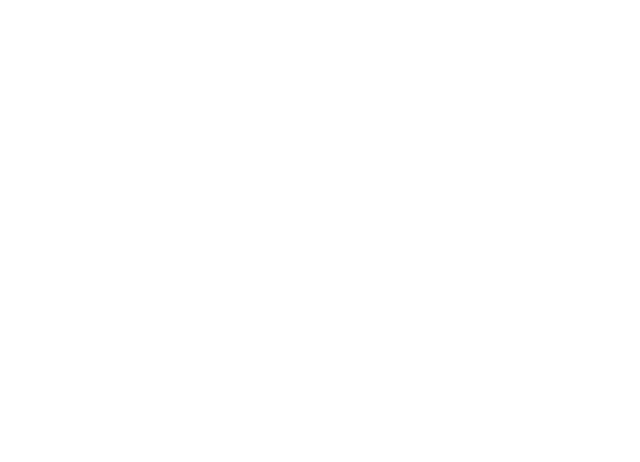
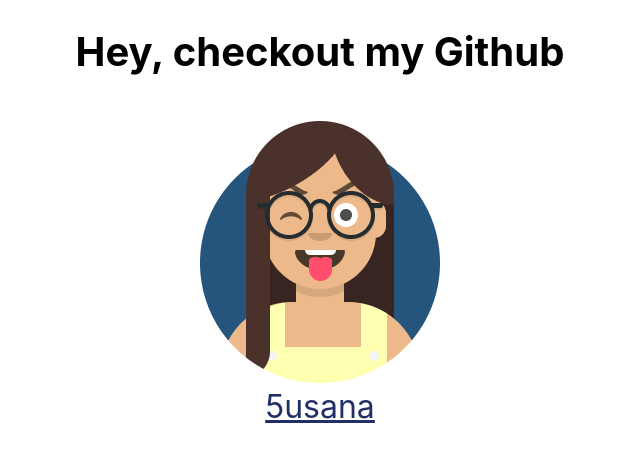
Before and after one commit to 5usana/first-ecom, a React (Create React App) app in the folder first-ecom/: page /CreatorProfile in a window 1280 px wide. Before the commit this address had no page. Shown: the top 462 px of the page, without its empty margins (320-960 px from the left). Built offline with nearby package versions, Linux system fonts and the light colour scheme.

Commit message:
started CreatorProfile with links to Github account & LinkedIn

```diff
--- /dev/null
+++ b/first-ecom/src/components/CreatorProfile.js
@@ -0,0 +1,53 @@
+import React from 'react';
+import susana from '../images/avatar-susana.png';
+// import NavBar from './NavBar';
+import styled from 'styled-components';
+
+const HeaderOne = styled.h1`
+	font-size: 2.5rem;
+	text-align: center;
+`;
+
+const Section = styled.section`
+	display: flex;
+	flex-flow: row wrap;
+`;
+
+const MyAvatar = styled.figure`
+	width: 280px;
+	margin: 0 auto;
+	margin-bottom: 24px;
+	text-align: center;
+
+	&.mobile {
+		width: 180px;
+	}
+`;
+
+const MyName = styled.a`
+	padding-top: 8px;
+	margin: 0 auto;
+	font-size: 2rem;
+	color: #222f65;
+`;
+
+function CreatorProfile() {
+	return (
+		<>
+			{/* <NavBar /> */}
+			<HeaderOne>Hey, checkout my Github</HeaderOne>
+			<Section>
+				<MyAvatar>
+					<a href='https://www.linkedin.com/in/susanacmartins/' target='blank'>
+						<img src={susana} alt='susana avatar' />
+					</a>
+					<MyName href='https://github.com/5usana' target='blank'>
+						5usana
+					</MyName>
+				</MyAvatar>
+			</Section>
+		</>
+	);
+}
+
+export default CreatorProfile;
--- a/first-ecom/src/components/Footer.js
+++ b/first-ecom/src/components/Footer.js
@@ -1,5 +1,5 @@
 import React from 'react';
-// import { Link } from 'react-router-dom';
+import { Link } from 'react-router-dom';
 import styled from 'styled-components';
 
 const FooterStyle = styled.footer`
@@ -13,16 +13,21 @@ const FooterStyle = styled.footer`
 	width: 100vw;
 	text-align: center;
 	background-color: #c8d8e4;
+	font-weight: 500;
+	text-decoration: none;
+	padding: 0 4px;
 `;
 
 function Footer() {
 	let currentyear = new Date().getFullYear();
 	return (
 		<FooterStyle>
-			<p className='footer-text'>{currentyear} Copyright ⓒ Susana Martins </p>
-			{/* <Link className='footer-text' to='/about'>
-				5usana
-			</Link> */}
+			<p className='footer-text'>
+				{currentyear} Copyright ⓒ
+				<Link className='footer-text' to='/CreatorProfile'>
+					Susana Martins
+				</Link>
+			</p>
 		</FooterStyle>
 	);
 }
--- a/first-ecom/src/components/NavBar.js
+++ b/first-ecom/src/components/NavBar.js
@@ -1,5 +1,5 @@
 import React from 'react';
-import { Link } from 'react-router-dom';
+// import { Link } from 'react-router-dom';
 import styled from 'styled-components';
 
 const NavContainer = styled.section`
--- a/first-ecom/src/index.js
+++ b/first-ecom/src/index.js
@@ -2,6 +2,7 @@ import React from 'react';
 import ReactDOM from 'react-dom';
 import './index.css';
 import App from './App';
+import CreatorProfile from './components/CreatorProfile';
 import reportWebVitals from './reportWebVitals';
 import { BrowserRouter, Routes, Route } from 'react-router-dom';
 
@@ -10,6 +11,7 @@ ReactDOM.render(
 		<BrowserRouter>
 			<Routes>
 				<Route path='/' element={<App />}></Route>
+				<Route path='/CreatorProfile' element={<CreatorProfile />} />
 			</Routes>
 		</BrowserRouter>
 	</React.StrictMode>,
```
Also changed, not shown: first-ecom/src/images/avatar-susana.png (added).
